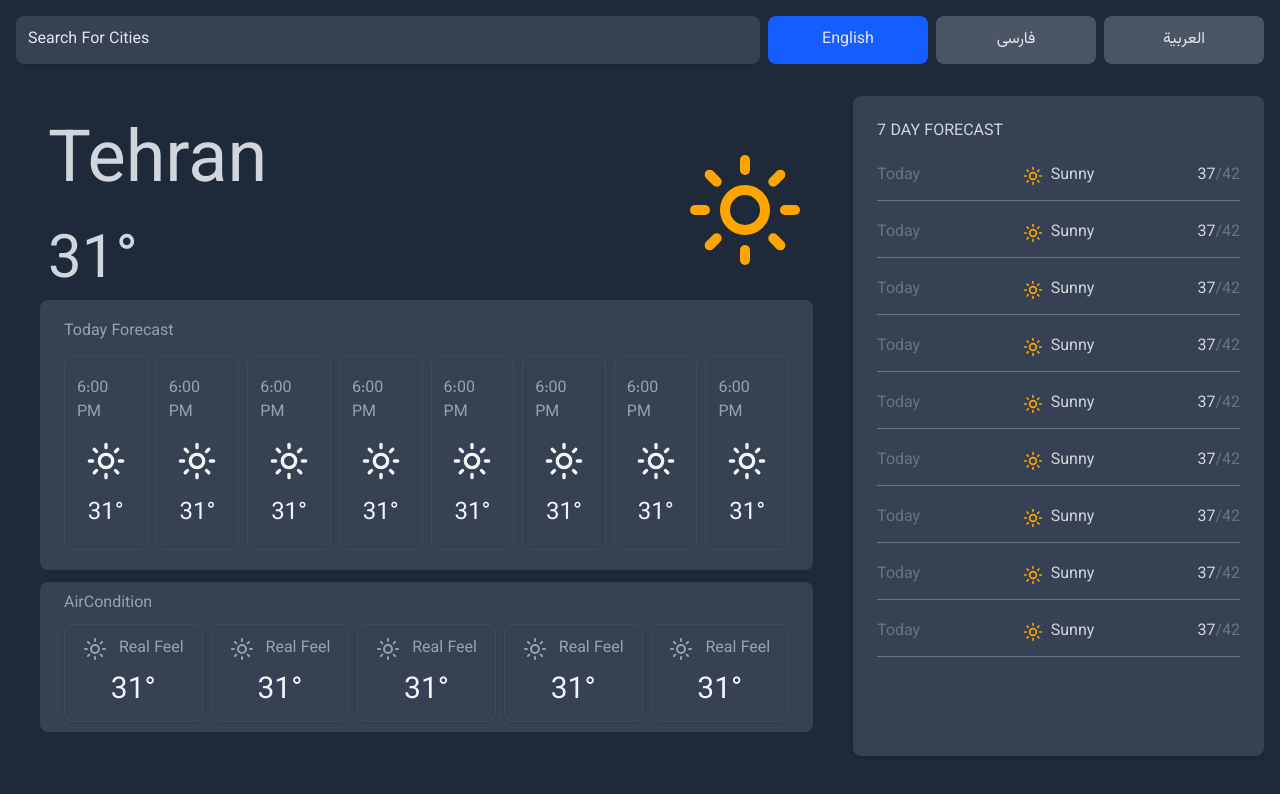
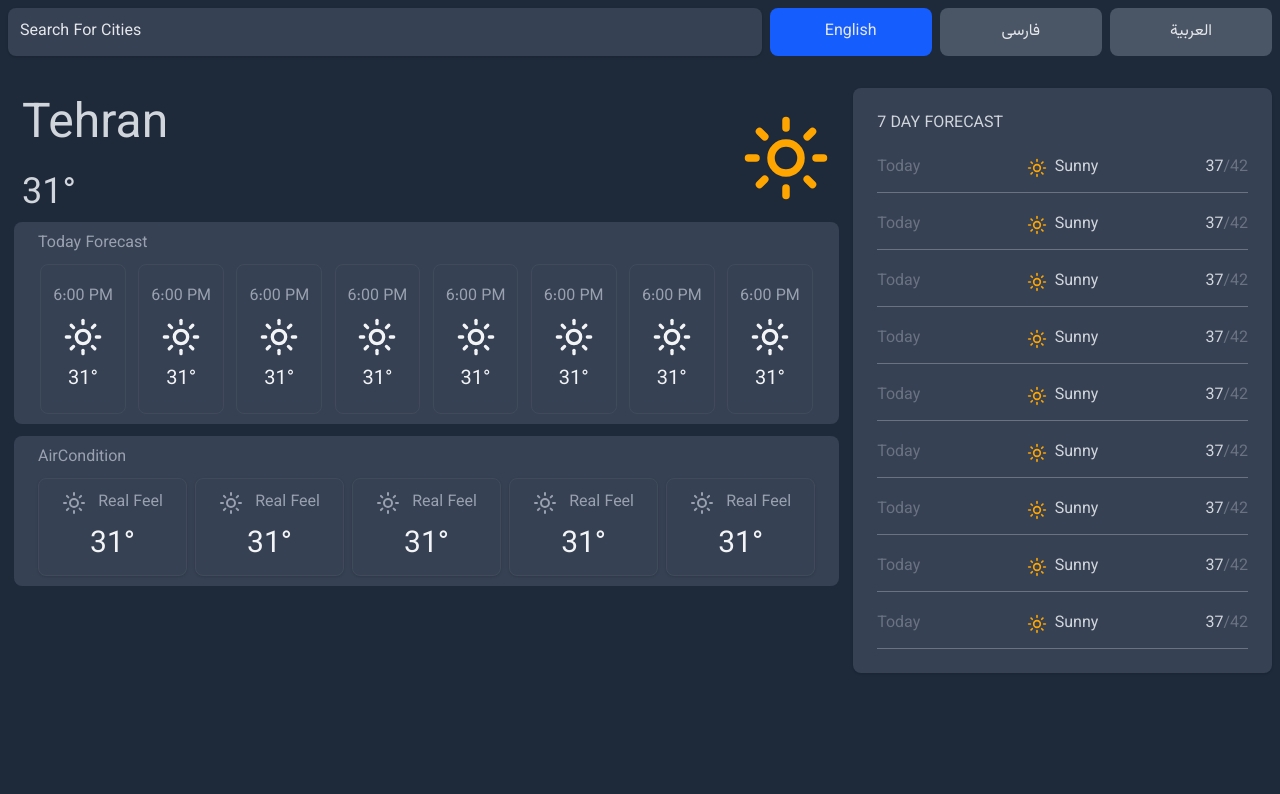
Before and after one commit to AmirhosseinSharafi790/weather-app, a Next.js app: page / in a window 1280 px wide. Shown: the top 794 px of the page. Built offline with nearby package versions, Linux system fonts and the light colour scheme.

Commit message:
edit other component style

```diff
--- a/app/page.tsx
+++ b/app/page.tsx
@@ -7,10 +7,10 @@ import TodayForecast from "@/components/TodayForecast/TodayForecast";
 
 export default function Home() {
   return (
-    <div className="min-h-screen bg-gray-800 p-2 md:p-4">
+    <div className="min-h-screen bg-gray-800 p-1 md:p-2">
       <Header />
-      <div className="flex flex-col md:flex-row gap-4">
-        <div className="w-full md:w-4/6 p-6">
+      <div className="flex flex-col md:flex-row gap-2">
+        <div className="w-full md:w-4/6 p-1.5">
           <GeneralWeather />
           <TodayForecast />
           <AirCondition />
--- a/components/GeneralWeather/GeneralWeather.tsx
+++ b/components/GeneralWeather/GeneralWeather.tsx
@@ -3,14 +3,14 @@ import { Sun } from "lucide-react";
 export default function GeneralWeather() {
     return(
         <div className="text-gray-300 p-2 flex items-center justify-between">
-            <div className="flex flex-col items-start gap-y-8">
-                <div className="city text-7xl">Tehran</div>
-                <div className="temperature text-6xl flex items-center">
+            <div className="flex flex-col items-start gap-y-6">
+                <div className="city text-5xl">Tehran</div>
+                <div className="temperature text-4xl flex items-center">
                     31°
                 </div>
             </div>
             <div className="flex items-end">
-                <Sun size={120} color="orange" />
+                <Sun size={90} color="orange" />
             </div>
         </div>
     )
--- a/components/TodayForecast/TodayForecast.tsx
+++ b/components/TodayForecast/TodayForecast.tsx
@@ -4,8 +4,8 @@ import TodayForecastItems from "./TodayForecastItems";
 export default function TodayForecast() {
     const { t } = useTranslation()
     return(
-        <div className="bg-gray-700 px-6 text-gray-400 rounded-lg py-5">
-            <div className="mb-3">{t("TodayForecast")}</div>
+        <div className="bg-gray-700 px-6 text-gray-400 rounded-lg py-2.5">
+            <div className="mb-2">{t("TodayForecast")}</div>
             <div className="flex gap-x-2 items-start justify-between">
                 <TodayForecastItems />
                 <TodayForecastItems />
--- a/components/TodayForecast/TodayForecastItems.tsx
+++ b/components/TodayForecast/TodayForecastItems.tsx
@@ -2,12 +2,12 @@ import { Sun } from "lucide-react";
 
 export default function TodayForecastItems() {
     return(
-        <div className="flex flex-col gap-y-4 border border-gray-600/50 rounded-lg py-5 m-auto px-3 items-center justify-center">
+        <div className="flex flex-col gap-y-2 border border-gray-600/50 rounded-lg py-5 m-auto px-3 items-center justify-center">
             <div>6:00 PM</div>
             <div>
                 <Sun color="#f3f4f6" size={40} />
             </div>
-            <div className="w-full text-2xl text-gray-100 flex-1 text-center">
+            <div className="w-full text-xl text-gray-100 flex-1 text-center">
                 31°
             </div>
         </div>
```
